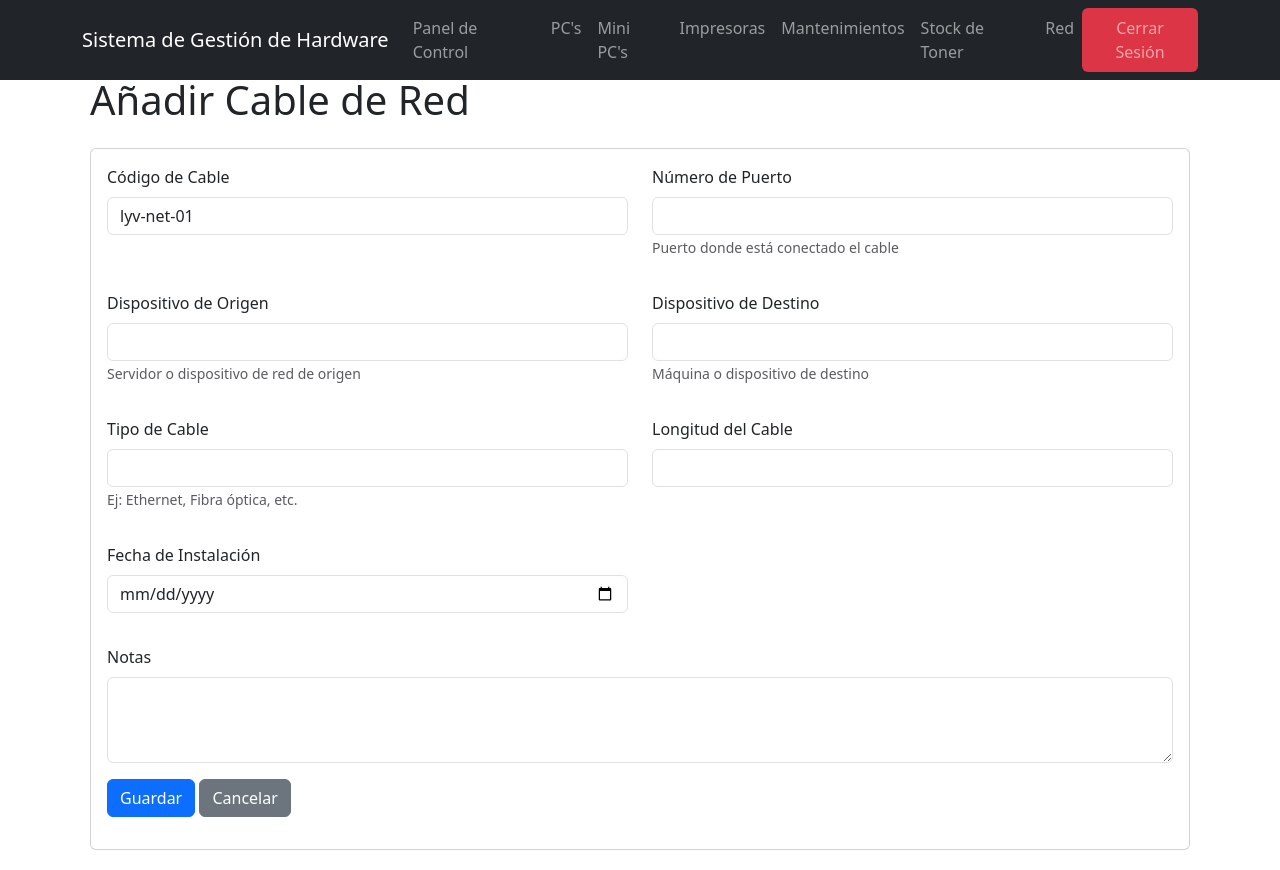
After one commit to wilfredhgi/LYV-IT, a Django app: page /network-cables/new/ in a window 1280 px wide. The commit adds this page. Run offline with Django 5.2, Linux system fonts and the light colour scheme; a user stored in the database is signed in; data that the repository does not hold is empty.

Commit message:
adding network model

```diff
--- a/hardware/forms.py
+++ b/hardware/forms.py
@@ -1,5 +1,5 @@
 from django import forms
-from .models import PC, MiniPC, Printer, PrinterMaintenance, InkStock
+from .models import PC, MiniPC, Printer, PrinterMaintenance, InkStock, NetworkCable
 from django.utils.translation import gettext_lazy as _
 from django.db.models import Max
 
@@ -125,3 +125,32 @@ class InkStockForm(forms.ModelForm):
             'purchase_date': forms.DateInput(attrs={'type': 'date'}),
             'buying_price': forms.NumberInput(attrs={'step': '0.01', 'min': '0'}),
         }
+
+class NetworkCableForm(forms.ModelForm):
+    class Meta:
+        model = NetworkCable
+        fields = ['cable_code', 'source_device', 'destination_device', 'port_number',
+                 'cable_type', 'cable_length', 'installation_date', 'notes']
+        widgets = {
+            'installation_date': forms.DateInput(attrs={'type': 'date'}),
+            'notes': forms.Textarea(attrs={'rows': 4}),
+        }
+
+    def __init__(self, *args, **kwargs):
+        super().__init__(*args, **kwargs)
+        # Generate default code if this is a new NetworkCable
+        if not self.instance.pk and not self.initial.get('cable_code'):
+            # Find the highest existing code number
+            prefix = 'lyv-net-'
+            highest_cable = NetworkCable.objects.filter(cable_code__startswith=prefix).order_by('-cable_code').first()
+
+            highest_num = 0
+            if highest_cable:
+                try:
+                    highest_num = int(highest_cable.cable_code[len(prefix):])
+                except ValueError:
+                    pass
+
+            # Generate new code with incremented number
+            new_num = highest_num + 1
+            self.initial['cable_code'] = f"{prefix}{new_num:02d}"
--- a/hardware/urls.py
+++ b/hardware/urls.py
@@ -40,6 +40,13 @@ urlpatterns = [
     path('inkstock/<int:pk>/update/', views.InkStockUpdateView.as_view(), name='inkstock-update'),
     path('inkstock/<int:pk>/delete/', views.InkStockDeleteView.as_view(), name='inkstock-delete'),
 
+    # NetworkCable URLs
+    path('network-cables/', views.NetworkCableListView.as_view(), name='network-cable-list'),
+    path('network-cables/<int:pk>/', views.NetworkCableDetailView.as_view(), name='network-cable-detail'),
+    path('network-cables/new/', views.NetworkCableCreateView.as_view(), name='network-cable-create'),
+    path('network-cables/<int:pk>/update/', views.NetworkCableUpdateView.as_view(), name='network-cable-update'),
+    path('network-cables/<int:pk>/delete/', views.NetworkCableDeleteView.as_view(), name='network-cable-delete'),
+
     # API URLs
     path('api/printer/<int:printer_id>/toners/', views.get_printer_toners, name='api-printer-toners'),
 ]
--- a/hardware/views.py
+++ b/hardware/views.py
@@ -6,8 +6,8 @@ from django.contrib.auth.decorators import login_required
 from django.contrib.auth.mixins import LoginRequiredMixin
 from django.utils.translation import gettext_lazy as _
 from django.http import JsonResponse
-from .models import PC, MiniPC, Printer, PrinterMaintenance, InkStock
-from .forms import PCForm, MiniPCForm, PrinterForm, PrinterMaintenanceForm, InkStockForm
+from .models import PC, MiniPC, Printer, PrinterMaintenance, InkStock, NetworkCable
+from .forms import PCForm, MiniPCForm, PrinterForm, PrinterMaintenanceForm, InkStockForm, NetworkCableForm
 
 # Create your views here.
 @login_required
@@ -18,6 +18,7 @@ def home(request):
         'minipc_count': MiniPC.objects.count(),
         'printer_count': Printer.objects.count(),
         'maintenance_count': PrinterMaintenance.objects.count(),
+        'network_cable_count': NetworkCable.objects.count(),
         'title': _('Panel de Control'),
     }
     return render(request, 'hardware/home.html', context)
@@ -378,6 +379,61 @@ class InkStockDeleteView(LoginRequiredMixin, DeleteView):
         context['title'] = _('Eliminar Stock de Tinta')
         return context
 
+# NetworkCable Views
+class NetworkCableListView(LoginRequiredMixin, ListView):
+    model = NetworkCable
+    template_name = 'hardware/network_cable_list.html'
+    context_object_name = 'network_cables'
+
+    def get_context_data(self, **kwargs):
+        context = super().get_context_data(**kwargs)
+        context['title'] = _('Lista de Cables de Red')
+        return context
+
+class NetworkCableDetailView(LoginRequiredMixin, DetailView):
+    model = NetworkCable
+    template_name = 'hardware/network_cable_detail.html'
+    context_object_name = 'network_cable'
+
+    def get_context_data(self, **kwargs):
+        context = super().get_context_data(**kwargs)
+        context['title'] = _('Detalles del Cable de Red')
+        return context
+
+class NetworkCableCreateView(LoginRequiredMixin, CreateView):
+    model = NetworkCable
+    template_name = 'hardware/network_cable_form.html'
+    form_class = NetworkCableForm
+    success_url = reverse_lazy('network-cable-list')
+
+    def get_context_data(self, **kwargs):
+        context = super().get_context_data(**kwargs)
+        context['title'] = _('Añadir Cable de Red')
+        return context
+
+class NetworkCableUpdateView(LoginRequiredMixin, UpdateView):
+    model = NetworkCable
+    template_name = 'hardware/network_cable_form.html'
+    form_class = NetworkCableForm
+
+    def get_success_url(self):
+        return reverse_lazy('network-cable-detail', kwargs={'pk': self.object.pk})
+
+    def get_context_data(self, **kwargs):
+        context = super().get_context_data(**kwargs)
+        context['title'] = _('Actualizar Cable de Red')
+        return context
+
+class NetworkCableDeleteView(LoginRequiredMixin, DeleteView):
+    model = NetworkCable
+    template_name = 'hardware/network_cable_confirm_delete.html'
+    success_url = reverse_lazy('network-cable-list')
+
+    def get_context_data(self, **kwargs):
+        context = super().get_context_data(**kwargs)
+        context['title'] = _('Eliminar Cable de Red')
+        return context
+
 # API Views
 @login_required
 def get_printer_toners(request, printer_id):
--- a/templates/hardware/base.html
+++ b/templates/hardware/base.html
@@ -27,62 +27,32 @@
                     <li class="nav-item">
                         <a class="nav-link" href="{% url 'home' %}">Panel de Control</a>
                     </li>
-                    <li class="nav-item dropdown">
-                        <a class="nav-link dropdown-toggle" href="#" id="pcDropdown" role="button" data-bs-toggle="dropdown" aria-expanded="false">
-                            PCs
-                        </a>
-                        <ul class="dropdown-menu" aria-labelledby="pcDropdown">
-                            <li><a class="dropdown-item" href="{% url 'pc-list' %}">Lista de PCs</a></li>
-                            <li><a class="dropdown-item" href="{% url 'pc-create' %}">Añadir PC</a></li>
-                        </ul>
+                    <li class="nav-item">
+                        <a class="nav-link" href="{% url 'pc-list' %}">PC's</a>
                     </li>
-                    <li class="nav-item dropdown">
-                        <a class="nav-link dropdown-toggle" href="#" id="minipcDropdown" role="button" data-bs-toggle="dropdown" aria-expanded="false">
-                            Mini PCs
-                        </a>
-                        <ul class="dropdown-menu" aria-labelledby="minipcDropdown">
-                            <li><a class="dropdown-item" href="{% url 'minipc-list' %}">Lista de Mini PCs</a></li>
-                            <li><a class="dropdown-item" href="{% url 'minipc-create' %}">Añadir Mini PC</a></li>
-                        </ul>
+                        <li class="nav-item">
+                            <a class="nav-link" href="{% url 'minipc-list' %}">Mini PC's</a>
+                        </li>
+                    <li class="nav-item">
+                        <a class="nav-link" href="{% url 'printer-list' %}">Impresoras</a>
                     </li>
-                    <li class="nav-item dropdown">
-                        <a class="nav-link dropdown-toggle" href="#" id="printerDropdown" role="button" data-bs-toggle="dropdown" aria-expanded="false">
-                            Impresoras
-                        </a>
-                        <ul class="dropdown-menu" aria-labelledby="printerDropdown">
-                            <li><a class="dropdown-item" href="{% url 'printer-list' %}">Lista de Impresoras</a></li>
-                            <li><a class="dropdown-item" href="{% url 'printer-create' %}">Añadir Impresora</a></li>
-                        </ul>
+                    <li class="nav-item">
+                        <a class="nav-link" href="{% url 'maintenance-list' %}">Mantenimientos</a>
                     </li>
-                    <li class="nav-item dropdown">
-                        <a class="nav-link dropdown-toggle" href="#" id="maintenanceDropdown" role="button" data-bs-toggle="dropdown" aria-expanded="false">
-                            Mantenimiento
-                        </a>
-                        <ul class="dropdown-menu" aria-labelledby="maintenanceDropdown">
-                            <li><a class="dropdown-item" href="{% url 'maintenance-list' %}">Registros de Mantenimiento</a></li>
-                            <li><a class="dropdown-item" href="{% url 'maintenance-create' %}">Añadir Mantenimiento</a></li>
-                        </ul>
+                    <li class="nav-item">
+                        <a class="nav-link" href="{% url 'inkstock-list' %}">Stock de Toner</a>
                     </li>
-                    <li class="nav-item dropdown">
-                        <a class="nav-link dropdown-toggle" href="#" id="inkstockDropdown" role="button" data-bs-toggle="dropdown" aria-expanded="false">
-                            Stock de Tinta
-                        </a>
-                        <ul class="dropdown-menu" aria-labelledby="inkstockDropdown">
-                            <li><a class="dropdown-item" href="{% url 'inkstock-list' %}">Lista de Stock de Tinta</a></li>
-                            <li><a class="dropdown-item" href="{% url 'inkstock-create' %}">Añadir Stock de Tinta</a></li>
-                        </ul>
+                    <li class="nav-item">
+                        <a class="nav-link" href="{% url 'network-cable-list' %}">Red</a>
                     </li>
                     {% endif %}
                 </ul>
                 <ul class="navbar-nav">
                     {% if user.is_authenticated %}
                     <li class="nav-item">
-                        <span class="nav-link">Hola, {{ user.username }}</span>
-                    </li>
-                    <li class="nav-item">
                         <form method="post" action="{% url 'logout' %}" class="d-inline">
                             {% csrf_token %}
-                            <button type="submit" class="nav-link btn btn-link">Cerrar Sesión</button>
+                            <button type="submit" class="nav-link btn btn-link bg-danger">Cerrar Sesión</button>
                         </form>
                     </li>
                     {% else %}
--- /dev/null
+++ b/templates/hardware/network_cable_form.html
@@ -0,0 +1,111 @@
+{% extends 'hardware/base.html' %}
+
+{% block title %}{{ title }} - Sistema de Gestión de Hardware{% endblock %}
+
+{% block header %}{{ title }}{% endblock %}
+
+{% block content %}
+<div class="card">
+    <div class="card-body">
+        <form method="post">
+            {% csrf_token %}
+
+            <div class="row mb-3">
+                <div class="col-md-6">
+                    <div class="mb-3">
+                        <label for="id_cable_code" class="form-label">Código de Cable</label>
+                        <input type="text" name="cable_code" id="id_cable_code" class="form-control" value="{{ form.cable_code.value|default:'' }}" required>
+                        {% if form.cable_code.errors %}
+                        <div class="text-danger">{{ form.cable_code.errors }}</div>
+                        {% endif %}
+                    </div>
+                </div>
+                <div class="col-md-6">
+                    <div class="mb-3">
+                        <label for="id_port_number" class="form-label">Número de Puerto</label>
+                        <input type="text" name="port_number" id="id_port_number" class="form-control" value="{{ form.port_number.value|default:'' }}" required>
+                        {% if form.port_number.errors %}
+                        <div class="text-danger">{{ form.port_number.errors }}</div>
+                        {% endif %}
+                        <small class="form-text text-muted">Puerto donde está conectado el cable</small>
+                    </div>
+                </div>
+            </div>
+
+            <div class="row mb-3">
+                <div class="col-md-6">
+                    <div class="mb-3">
+                        <label for="id_source_device" class="form-label">Dispositivo de Origen</label>
+                        <input type="text" name="source_device" id="id_source_device" class="form-control" value="{{ form.source_device.value|default:'' }}" required>
+                        {% if form.source_device.errors %}
+                        <div class="text-danger">{{ form.source_device.errors }}</div>
+                        {% endif %}
+                        <small class="form-text text-muted">Servidor o dispositivo de red de origen</small>
+                    </div>
+                </div>
+                <div class="col-md-6">
+                    <div class="mb-3">
+                        <label for="id_destination_device" class="form-label">Dispositivo de Destino</label>
+                        <input type="text" name="destination_device" id="id_destination_device" class="form-control" value="{{ form.destination_device.value|default:'' }}" required>
+                        {% if form.destination_device.errors %}
+                        <div class="text-danger">{{ form.destination_device.errors }}</div>
+                        {% endif %}
+                        <small class="form-text text-muted">Máquina o dispositivo de destino</small>
+                    </div>
+                </div>
+            </div>
+
+            <div class="row mb-3">
+                <div class="col-md-6">
+                    <div class="mb-3">
+                        <label for="id_cable_type" class="form-label">Tipo de Cable</label>
+                        <input type="text" name="cable_type" id="id_cable_type" class="form-control" value="{{ form.cable_type.value|default:'' }}">
+                        {% if form.cable_type.errors %}
+                        <div class="text-danger">{{ form.cable_type.errors }}</div>
+                        {% endif %}
+                        <small class="form-text text-muted">Ej: Ethernet, Fibra óptica, etc.</small>
+                    </div>
+                </div>
+                <div class="col-md-6">
+                    <div class="mb-3">
+                        <label for="id_cable_length" class="form-label">Longitud del Cable</label>
+                        <input type="text" name="cable_length" id="id_cable_length" class="form-control" value="{{ form.cable_length.value|default:'' }}">
+                        {% if form.cable_length.errors %}
+                        <div class="text-danger">{{ form.cable_length.errors }}</div>
+                        {% endif %}
+                    </div>
+                </div>
+            </div>
+
+            <div class="row mb-3">
+                <div class="col-md-6">
+                    <div class="mb-3">
+                        <label for="id_installation_date" class="form-label">Fecha de Instalación</label>
+                        <input type="date" name="installation_date" id="id_installation_date" class="form-control" value="{{ form.installation_date.value|date:'Y-m-d'|default:'' }}">
+                        {% if form.installation_date.errors %}
+                        <div class="text-danger">{{ form.installation_date.errors }}</div>
+                        {% endif %}
+                    </div>
+                </div>
+            </div>
+
+            <div class="mb-3">
+                <label for="id_notes" class="form-label">Notas</label>
+                <textarea name="notes" id="id_notes" class="form-control" rows="3">{{ form.notes.value|default:'' }}</textarea>
+                {% if form.notes.errors %}
+                <div class="text-danger">{{ form.notes.errors }}</div>
+                {% endif %}
+            </div>
+
+            <div class="mb-3">
+                <button type="submit" class="btn btn-primary">Guardar</button>
+                {% if object %}
+                <a href="{% url 'network-cable-detail' object.pk %}" class="btn btn-secondary">Cancelar</a>
+                {% else %}
+                <a href="{% url 'network-cable-list' %}" class="btn btn-secondary">Cancelar</a>
+                {% endif %}
+            </div>
+        </form>
+    </div>
+</div>
+{% endblock %}
```
Also changed, not shown: hardware/admin.py (+15 -1 lines), hardware/models.py (+19 -0 lines), templates/hardware/home.html (+13 -0 lines), templates/hardware/network_cable_confirm_delete.html (added, +25 -0 lines), templates/hardware/network_cable_detail.html (added, +47 -0 lines), templates/hardware/network_cable_list.html (added, +50 -0 lines), db.sqlite3, hardware/migrations/0010_minipc_codigo_red_pc_codigo_red_printer_codigo_red.py (added), hardware/migrations/0011_remove_minipc_codigo_red_remove_pc_codigo_red_and_more.py (added), hardware/migrations/0012_networkcable.py (added).
